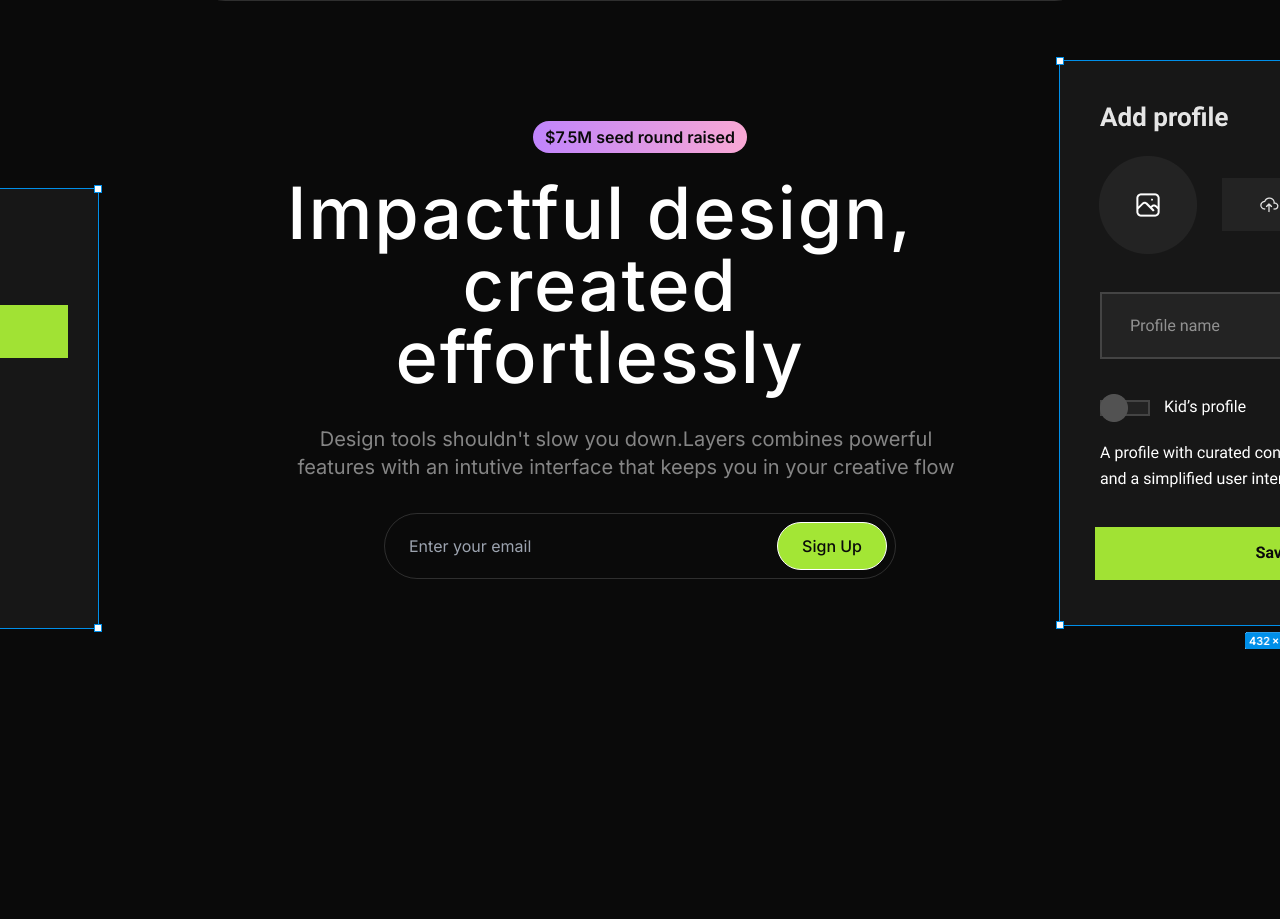
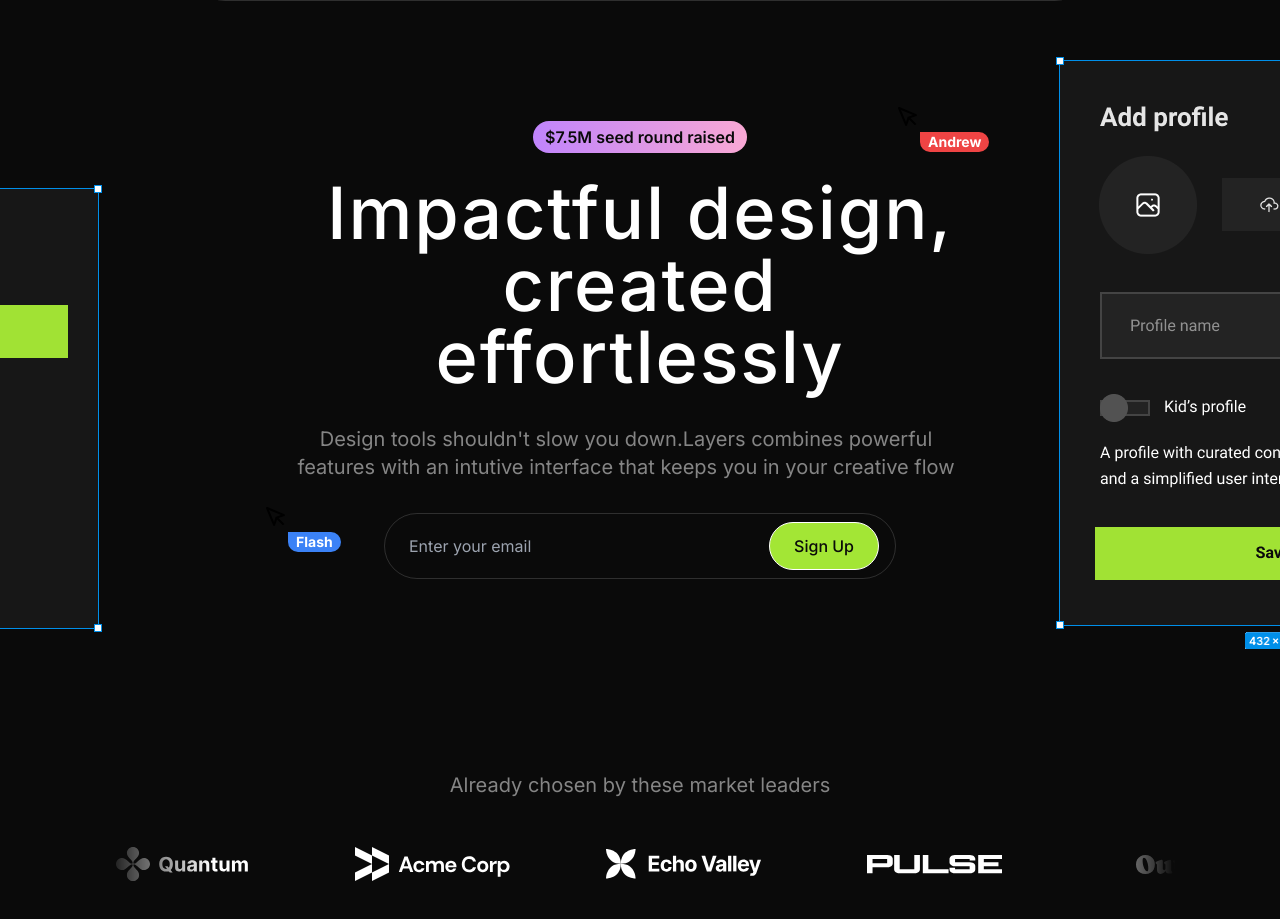
Before and after one commit to Dipin003/SasS-Landing, a Next.js app: page / in a window 1280 px wide. Shown: the part 89-1008 px from the top of the page. Before the commit the page ends 800 px from the top, so only its background shows below. Built offline with nearby package versions, Linux system fonts and the light colour scheme.

Commit message:
fix: resolve bugs in HeroSection and add LogoTicker component

```diff
--- a/src/app/page.tsx
+++ b/src/app/page.tsx
@@ -1,4 +1,5 @@
 import Hero from "@/sections/Hero";
+import LogoTicker from "@/sections/LogoTicker";
 import Navbar from "@/sections/Navbar";
 
 
@@ -6,5 +7,6 @@ export default function Home() {
     return <>
         <Navbar />
         <Hero />
+        <LogoTicker />
     </>;
 }
--- a/src/components/Pointer.tsx
+++ b/src/components/Pointer.tsx
@@ -1,7 +1,22 @@
 import Image from "next/image";
+import mousePointer from "@/assets/images/mouse-pointer.svg";
 
-export default function Pointer (props) {
-    return <div>
-        <Image src={}/>
-    </div>;
+export default function Pointer(props: { name: string; color?: 'red' | 'blue' }) {
+  const { name, color = "blue" } = props;
+
+  const bgColor = {
+    red: "bg-red-500",
+    blue: "bg-blue-500"
+  }[color];
+
+  return (
+    <div className="relative">
+      <Image src={mousePointer} alt="mouse pointer Image" />
+      <div className="absolute top-full left-full">
+        <div className={`inline-flex rounded-full font-bold text-sm px-2 rounded-tl-none ${bgColor}`}>
+          {name}
+        </div>
+      </div>
+    </div>
+  );
 }
--- a/src/sections/Hero.tsx
+++ b/src/sections/Hero.tsx
@@ -2,36 +2,50 @@ import Button from "@/components/Button";
 import designExample1Image from "@/assets/images/design-example-1.png";
 import designExample2Image from "@/assets/images/design-example-2.png";
 import Image from "next/image";
+import Pointer from "@/components/Pointer";
 
 export default function Hero() {
     return (
         <section className="py-24 overflow-x-clip">
             <div className="container relative">
 
-                <div className="absolute -left-64 top-16">
+                <div className="absolute -left-64 top-16 hidden lg:block">
                     <Image src={designExample1Image} alt="design example 1" />
                 </div>
-                <div className="absolute -right-64 -top-16">
+                <div className="absolute -right-64 -top-16 hidden lg:block">
                     <Image src={designExample2Image} alt="design example 2" />
+                </div>
+
+                <div className="absolute left-56 top-96 hidden lg:block">
+                    <Pointer name="Flash" color="blue" />
+                </div>
+
+                <div className="absolute right-80 -top-4 hidden lg:block">
+                    <Pointer name="Andrew" color="red" />
                 </div>
 
                 <div className="flex justify-center">
                     <div className="inline-flex py-1 px-3 bg-gradient-to-r from-purple-400 to bg-pink-300 rounded-full text-neutral-950 font-semibold">$7.5M seed round raised</div>
                 </div>
 
-                <h1 className="text-2xl md:text-6xl lg:text-7xl max-w-2xl ml-40 font-medium text-center mt-6 tracking-wide">Impactful design, created effortlessly</h1>
+                <h1 className="text-2xl sm:text-5xl md:text-6xl lg:text-7xl max-w-2xl mx-auto font-medium text-center mt-6 tracking-wide">
+                    Impactful design, created effortlessly
+                </h1>
 
                 <p className="text-center text-xl text-white/50 mr-7 mt-8">Design tools shouldn&apos;t slow you down.Layers combines powerful <br /> features with an intutive interface that keeps you in your creative flow</p>
 
                 <form className="flex border border-white/15 rounded-full p-2 mt-8 max-w-lg mx-auto">
 
-                    <input type="email" placeholder="Enter your email" className="bg-transparent px-4 md:flex-1 " />
+                    <input type="email" placeholder="Enter your email" className="bg-transparent px-4 md:flex-1 w-full" />
 
-                    <Button type="submit" variant="primary"
-                        className="whitespace-nowrap"
+                    <Button
+                        type="submit"
+                        variant="primary"
+                        className="w-full sm:w-auto sm:flex-none mr-0 sm:mr-2 text-sm sm:text-base"
                         size="sm"
                     >
-                        Sign Up</Button>
+                        Sign Up
+                    </Button>
                 </form>
             </div>
         </section>
--- a/src/sections/LogoTicker.tsx
+++ b/src/sections/LogoTicker.tsx
@@ -6,6 +6,7 @@ import outsideLogo from "@/assets/images/outside.svg";
 import apexLogo from "@/assets/images/apex.svg";
 import celestialLogo from "@/assets/images/celestial.svg";
 import twiceLogo from "@/assets/images/twice.svg";
+import Image from "next/image";
 
 const logos = [
     { name: "Quantum", image: quantumLogo },
@@ -19,5 +20,21 @@ const logos = [
 ];
 
 export default function LogoTicker() {
-    return <div>Logo Ticker</div>;
+
+    return (
+        <section className="py-24 overflow-x-clip">
+            <div className="container">
+                <h3 className="text-center text-white/50 text-xl">Already chosen by these market leaders</h3>
+                <div className="overflow-hidden mt-12 [mask-image:linear-gradient(to_right,transparent,black_10%,black_90%,transparent)]">
+                    <div className="flex gap-24 pr-24">
+                        {
+                            logos.map((logo) => (
+                                <Image src={logo.image} key={logo.name} alt={logo.name} />
+                            ))
+                        }
+                    </div>
+                </div>
+            </div>
+        </section>
+    )
 }
```
